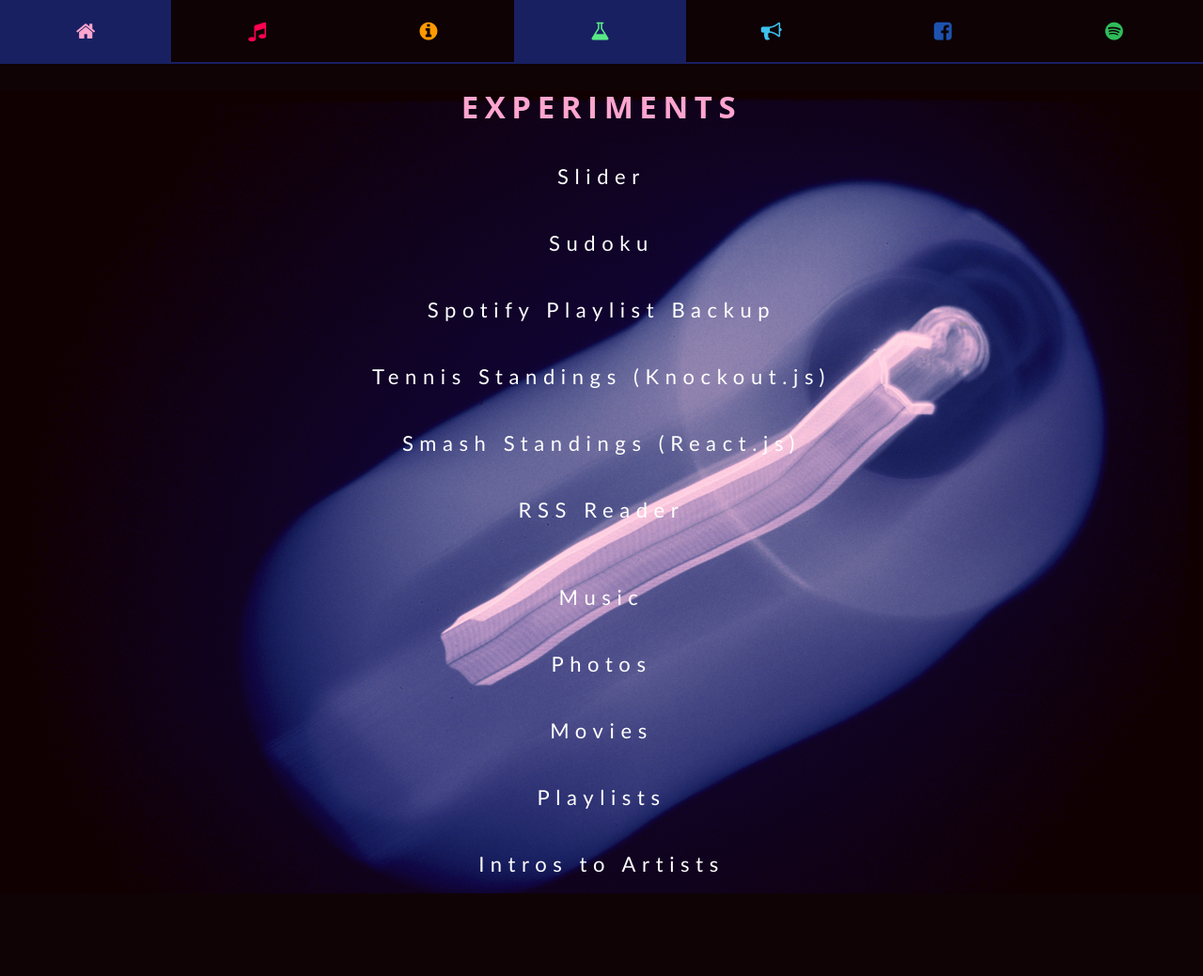
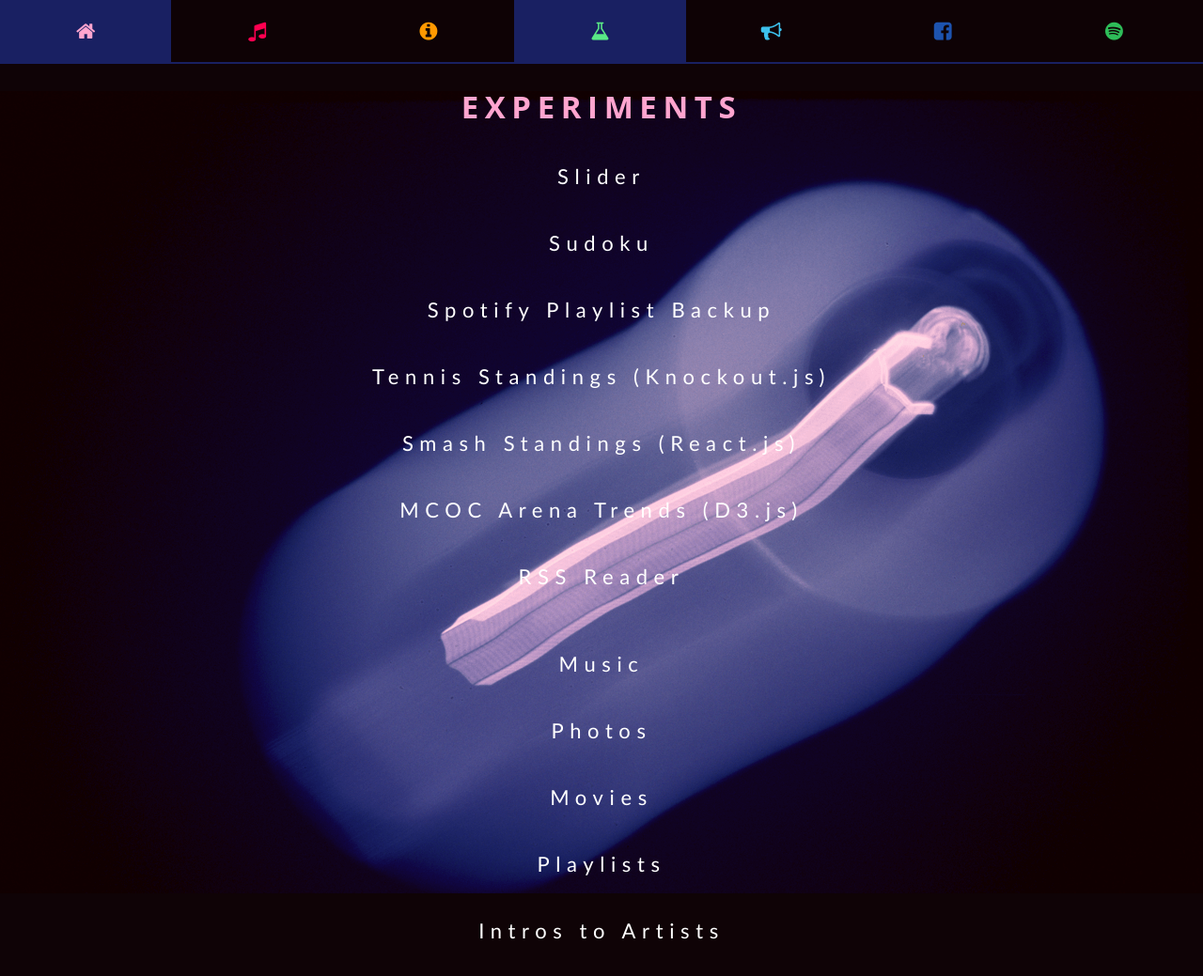
Before and after one commit to brgibson/www, a Jekyll site: the page built from experiments/index.html, in a window 1280 px wide and 1048 px high. Shown: the top 1039 px of the window at 94% size. Built offline with Jekyll 4.4.1, drawn with Linux system fonts in a browser that asks for light colours; nearby versions of some CDN libraries.

Commit message:
arena - adding link to experiments page

```diff
--- a/experiments/index.html
+++ b/experiments/index.html
@@ -17,6 +17,7 @@
             <li><a href="/spotify/">Spotify Playlist Backup</a></li>
             <li><a href="/tennis/">Tennis Standings (Knockout.js)</a></li>
             <li><a href="/smash/">Smash Standings (React.js)</a></li>
+            <li><a href="/arena-trends/">MCOC Arena Trends (D3.js)</a></li>
             <li><a href="/rss-reader/">RSS Reader</a></li>
         </ul>
         {% include global/ad-responsive.html %}
```
